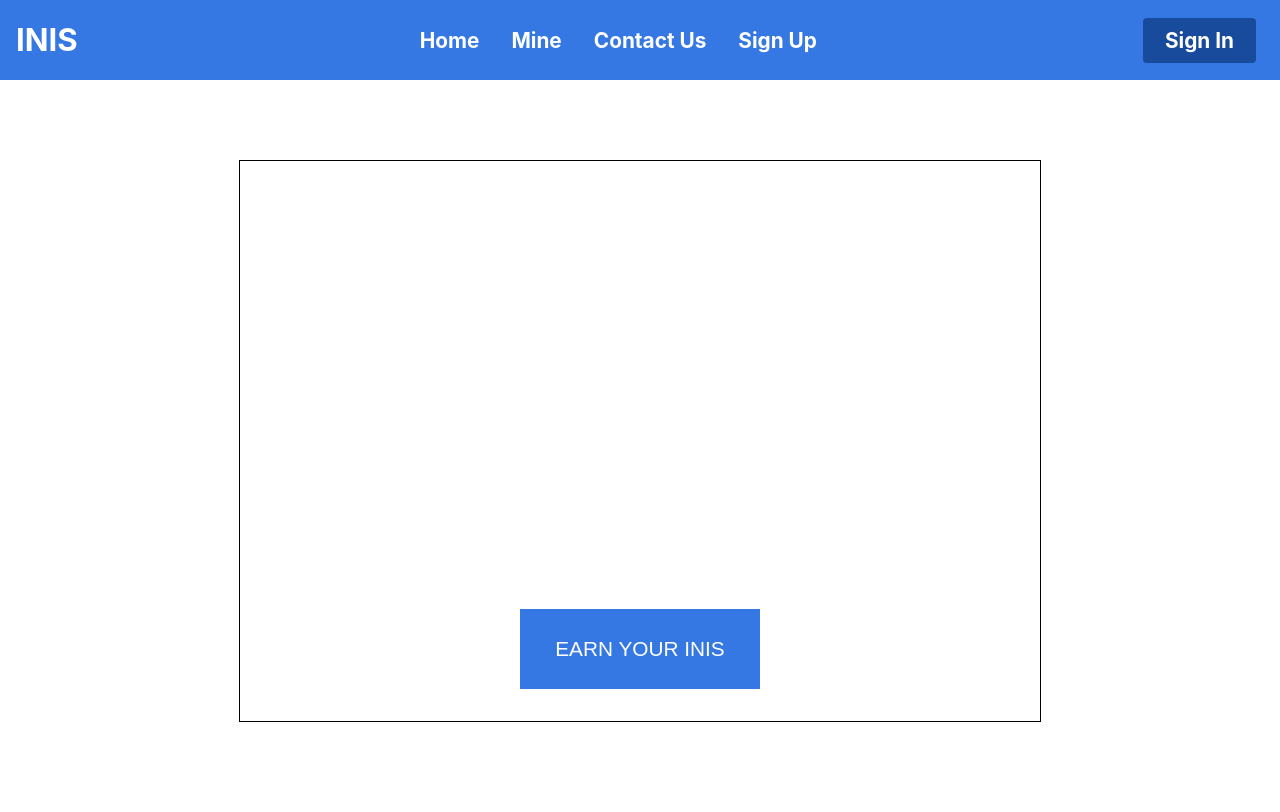
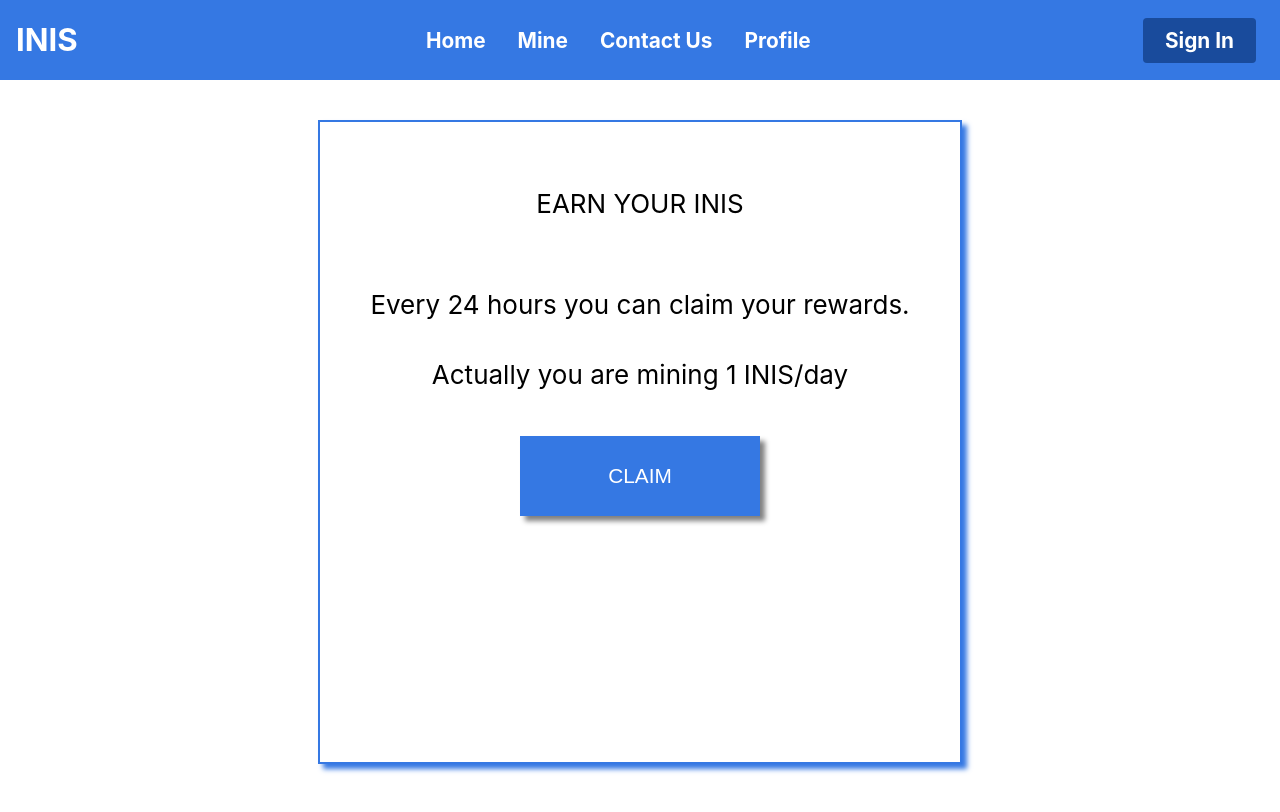
Before and after one commit to MarcSagues/INISCOIN, a React (Create React App) app: page /mine in a window 1280 px wide. Shown: the top 812 px of the page. Built offline with nearby package versions, Linux system fonts and the light colour scheme.

Commit message:
mine casi acabat

```diff
--- a/src/App.js
+++ b/src/App.js
@@ -13,6 +13,8 @@ import Mine from './pages/mine'
 import Home from './pages/home'
 import SignIn from './pages/signin'
 import SignUp from './pages/signup'
+import Profile from './pages/profile'
+
 import './pages/styles/mine.css'
 
 
@@ -85,6 +87,10 @@ function App() {
   <Navbar />
     <Home />
   </Route>
+  <Route exact path="/profile">
+  <Navbar />
+    <Profile />
+  </Route>
 
 </Switch>
 </Router>
--- a/src/components/navbar/NavbarElements.js
+++ b/src/components/navbar/NavbarElements.js
@@ -26,6 +26,7 @@ export const NavLink = styled(Link)`
   font-weight: bold;
   height: 100%;
   cursor: pointer;
+  z-index: 100;
   &.active {
     color: #fff;
   }
@@ -43,6 +44,7 @@ export const Bars = styled(FaBars)`
     transform: translate(-100%, 75%);
     font-size: 1.8rem;
     cursor: pointer;
+  z-index: 100;
 
   }
 `;
@@ -85,6 +87,7 @@ export const NavBtnLink = styled(Link)`
   text-decoration: none;
   font-size: 2.6vmin;
   font-weight: bold;
+  z-index: 100;
   /* Second Nav */
   margin-left: 24px;
   &:hover {
--- a/src/components/navbar/index.js
+++ b/src/components/navbar/index.js
@@ -9,6 +9,24 @@ import {
   NavBtnLink
 } from './NavbarElements';
 
+
+function checkLogIn(){
+  var isLogged = true;
+  if(isLogged === false){
+
+    return (
+      <NavLink to='/signup' activeStyle>
+            Sign Up
+          </NavLink>
+    )
+  }else{
+    return (
+      <NavLink to='/profile' activeStyle>
+            Profile
+          </NavLink>
+    )
+  }
+}
 
 const Navbar = () => {
   return (
@@ -29,10 +47,8 @@ const Navbar = () => {
           <NavLink to='/mine' activeStyle>
             Contact Us
           </NavLink>
-          <NavLink to='/signup' activeStyle>
-            Sign Up
-          </NavLink>
 
+         {checkLogIn()}
 
           {/* Second Nav */}
           {/* <NavBtnLink to='/sign-in'>Sign In</NavBtnLink> */}
--- a/src/pages/mine.js
+++ b/src/pages/mine.js
@@ -1,16 +1,14 @@
-
-
-
 import { render } from 'react-dom';
 import style from './styles/mine.css'
 import {
     divStyle
   } from './styles/mine';
-  import React, { Component, useEffect, useState } from 'react'
-  import Select from 'react-select'
-  import axios from 'axios';
+import React, { Component, useEffect, useState } from 'react'
+import Select from 'react-select'
+import axios from 'axios';
+import jQuery from 'jquery'
 
-  const AMOUNT = 15;
+const AMOUNT = 15;
 
 class Mine extends Component{
 
@@ -28,7 +26,7 @@ class Mine extends Component{
      mine24h = () =>{
 
 
-
+            startTimer();
             axios.post('http://localhost:3000/transaction',{
                 amount: AMOUNT.toString(),
                 recipient: '043f2067b91a58b3f406771467c67d15e7f15bb5fee0fced52356dc8ad58228ffc44ed383ee931621f9e31b96c36b091d666a24bfb84682033cfa78bbd831dc4e2'
@@ -41,7 +39,9 @@ class Mine extends Component{
 
     }
 
+
      checkLogIn() {
+
         if (this.isLogged === true  ){
             return (
 
@@ -50,8 +50,17 @@ class Mine extends Component{
                   <header className="App-header">
 
 
+
                     <div className="mineDiv" >
-                      <button id="btn_mine" onClick={this.mine24h}>EARN YOUR INIS</button>
+                      <br></br>
+                      <br></br>
+                      <header>EARN YOUR INIS</header>
+                      <br></br>
+                      <br></br>
+                      <header>Every 24 hours you can claim your rewards.</header>
+                        <br></br>
+                      <header>Actually you are mining 1 INIS/day</header>
+                      <button id="btn_mine" onClick={this.mine24h}>CLAIM</button>
                     </div>
 
 
@@ -84,7 +93,75 @@ class Mine extends Component{
   return this.checkLogIn();
   }
 }
+/*
+setInterval(function time(){
+    var d = new Date();
+    var hours = 24 - d.getHours();
+    var min = 60 - d.getMinutes();
+    if((min + '').length == 1){
+      min = '0' + min;
+    }
+    var sec = 60 - d.getSeconds();
+    if((sec + '').length == 1){
+          sec = '0' + sec;
+    }
+    jQuery('#the-final-countdown p').html(hours+':'+min+':'+sec)
+  }, 1000);
+*/
 
+  function startTimer(){
+    var counter = 59;
+    var hours = 23;
+    var min = 59;
+    setInterval(function() {
+      counter--;
+
+      if (counter >= 0) {
+          /*zfill(counter,2);
+          zfill(hours,2);
+        zfill(min,2);*/
+        jQuery('#btn_mine').html(hours+':'+min+':'+counter);
+        jQuery('#btn_mine').css("background-color", "grey");
+        jQuery('#btn_mine').css("border-color", "grey");
+
+
+      }
+      if (counter === 0) {
+        counter = 59;
+          min--;
+      }
+      if (min === 0) {
+        min = 59;
+        hours--;
+    }
+    if (hours === 0) {
+
+        clearInterval(counter);
+    }
+    }, 1000);
+  }
+
+
+  function zfill(number, width) {
+
+    var numberOutput = Math.abs(number); /* Valor absoluto del número */
+    var length = number.toString().length; /* Largo del número */
+    var zero = "0"; /* String de cero */
+
+    if (width <= length) {
+        if (number < 0) {
+             return ("-" + numberOutput.toString());
+        } else {
+             return numberOutput.toString();
+        }
+    } else {
+        if (number < 0) {
+            return ("-" + (zero.repeat(width - length)) + numberOutput.toString());
+        } else {
+            return ((zero.repeat(width - length)) + numberOutput.toString());
+        }
+    }
+}
 
 
 export default Mine;
--- /dev/null
+++ b/src/pages/profile.js
@@ -0,0 +1,172 @@
+import logo from '../logo.svg';
+import '../App.css';
+import Block from '../blockchain/src/blockchain/block';
+import Blockchain from '../blockchain/src/blockchain/blockchain';
+import P2PService from '../blockchain/src/service/p2p';
+import BlocksTable from '../containers/BlocksTable';
+
+import React, { Component, useEffect, useState } from 'react'
+import Select from 'react-select'
+import axios from 'axios';
+
+
+
+
+//import blockchainFront from './blockchain/src/service/index';
+//const { blockchainFront as blockchain} = indexApp;
+const blockchain = new Blockchain();
+//instancia P2P service inicializada con instancia de blockchain
+const p2pService = new P2PService(blockchain);
+
+
+
+const options = [
+  { value: 'transactions', label: 'Transactions', for: 'item1'},
+  { value: 'blocks', label: 'Blocks'},
+
+
+]
+
+const MyComponent = () => (
+  <Select class="list" id="select"  na options={options} />
+
+)
+
+
+
+
+
+function tableRow() {
+  let arrayHTML = []
+  for (let index = 0; index < blockchain.blocks.length; index++) {
+    const value = [<tr><td>{blockchain.blocks[index].hash}</td>
+                  <td>{blockchain.blocks[index].hash}</td>
+                  <td>{blockchain.blocks[index].previoushash}</td>
+                  <td>{blockchain.blocks[index].data}</td>
+                  <td>{blockchain.blocks[index].timestamp}</td>
+                  <td>{blockchain.blocks[index].difficulty}</td></tr>]
+    arrayHTML.push(value);
+
+  }
+  return arrayHTML;
+  }
+
+  function syncBlockchain(){
+    alert('btn');
+    p2pService.sync();
+    tableRow();
+  }
+
+
+    function handleClick(e) {
+      e.preventDefault();
+      console.log('The link was clicked.');
+      syncBlockchain();
+
+  }
+
+function Profile() {
+  //let block = new Block(12342132, undefined, 'g3n3s1s-h4sh', 'i like ramen.', 0, 3);
+  //console.log(blockchain.blocks[0].data);
+  const[blocks,setBlocks] = useState([]);
+  const[transactions,setTransactions] = useState([]);
+
+  p2pService.sync();
+
+  useEffect(() => {
+
+    axios.get('http://localhost:3000/blocks').then((result) => {
+      console.table(result.data);
+      setBlocks(result.data);
+
+    })
+
+    axios.get('http://localhost:3000/transactions').then((result) => {
+      console.table(result.data);
+      setTransactions(result.data);
+
+    })
+
+  }, []);
+
+   var idBlocks = 0;
+  return (
+    <div className="Home">
+
+      <header className="App-header">
+
+        <div className="div1" alt="logo">
+        <h1 id="header_table"> White Papaer </h1>
+
+        <table>
+
+
+          <th>HASH</th>
+          <th>PREVIOUS HASH</th>
+          <th>DATA</th>
+          <th>DATE</th>
+          <th>DIFF</th>
+
+
+            {blocks?.map(block =>
+
+          <tr>
+
+            <td>{block.hash.substring(0, 15) + '...'}</td>
+            <td>{block.previousHash.substring(0, 15) + '...'}</td>
+            <td>{block.data}</td>
+            <td>{
+            block.timestamp}</td>
+            <td>{block.difficulty}</td>
+          </tr>
+
+               )}
+
+
+
+
+        </table>
+
+        <h1 id="header_table"> White Papaer </h1>
+
+        <table>
+
+
+          <th>HASH</th>
+          <th>PREVIOUS HASH</th>
+          <th>DATA</th>
+          <th>DATE</th>
+          <th>DIFF</th>
+
+
+            {transactions?.map(transaction =>
+
+          <tr>
+
+
+            <td>{transaction.outputs.amount}</td>
+            <td>{
+            transaction.outputs.address}</td>
+            <td>{transaction.input.timestamp}</td>
+          </tr>
+
+               )}
+
+
+
+
+        </table>
+
+
+        </div>
+       </header>
+
+
+    </div>
+
+  );
+}
+
+
+
+export default Profile;
--- a/src/pages/signin.js
+++ b/src/pages/signin.js
@@ -40,11 +40,11 @@ const useStyles = makeStyles((theme) => ({
     width: '10%',
     fontSize: '1.5em',
     fontWeight: 'bold',
-    color: 'grey',
+    color: '#3578e3',
   },
   avatar: {
     margin: theme.spacing(1),
-    backgroundColor: theme.palette.secondary.main,
+    backgroundColor: '#3578e3',
   },
   form: {
     width: '100%', // Fix IE 11 issue.
--- a/src/pages/signup.js
+++ b/src/pages/signup.js
@@ -40,11 +40,12 @@ const useStyles = makeStyles((theme) => ({
     width: '10%',
     fontSize: '1.5em',
     fontWeight: 'bold',
-    color: 'grey',
+    color: '#3578e3',
   },
   avatar: {
     margin: theme.spacing(1),
-    backgroundColor: theme.palette.secondary.main,
+    backgroundColor: '#3578e3',
+
   },
   form: {
     width: '100%', // Fix IE 11 issue.
--- a/src/pages/styles/mine.css
+++ b/src/pages/styles/mine.css
@@ -2,17 +2,18 @@
 
 .mineDiv {
     position: absolute;
-    top: 20%;
+    top: 15%;
     border-style: solid;
-    border-color: black;
-    border-width: 1.5px;
-    width: 100vmin;
-    height: 70vmin;
+    border-color: #3578e3;
+    border-width: 2px;
+    width: 80vmin;
+    height: 80vmin;
+    box-shadow: 5px 5px 5px #3578e3;
 }
 
 #btn_mine {
     position: relative;
-    top: 80%;
+    top: 2em;
     width: 30vmin;
     height: 10vmin;
     font-size: 0.8em;
@@ -21,4 +22,12 @@
     background-color: #3578e3;
     color: white;
     border: none;
+    box-shadow: 5px 5px 5px grey;
+
 }
+
+header {
+    color: black;
+    padding: 4px;
+
+}
```
Also changed, not shown: package.json (+7 -0 lines), src/pages/styles/mine.js (line endings or trailing spaces), 1 other file (tests, documents, lock files or other folders).
